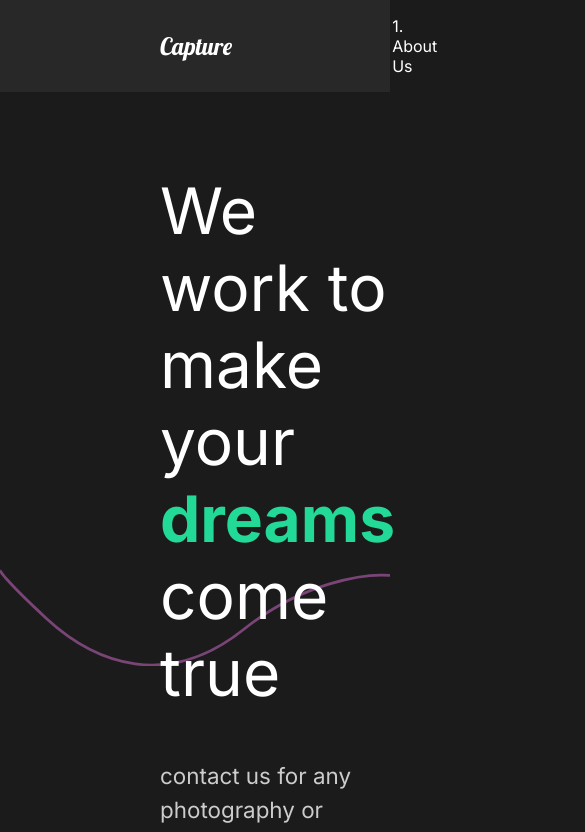
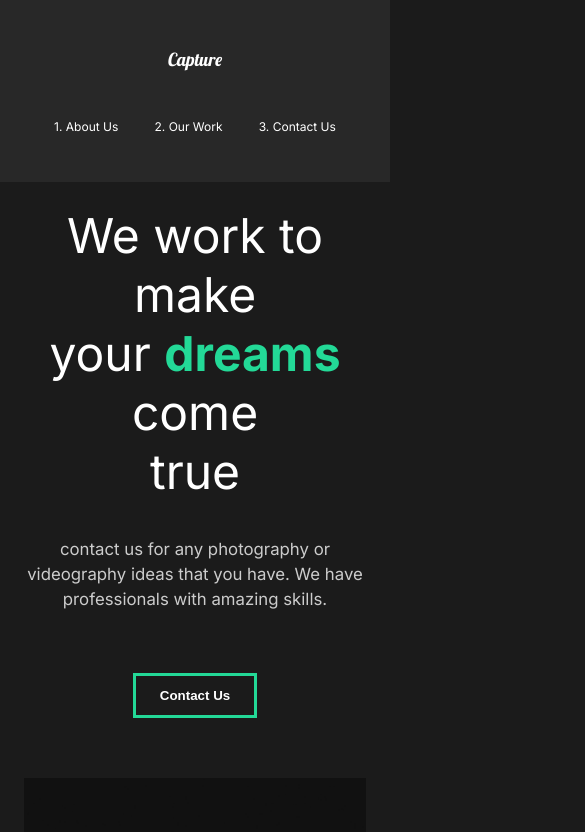
Before and after one commit to btomo86/Capture, a React (Create React App) app: page / in a window 390 px wide. Shown: the top 832 px of the page, 585 px wide, since content can reach past the window. Built offline with nearby package versions, Linux system fonts and the light colour scheme.

Commit message:
added media queries to make it mobile friendly

```diff
--- a/src/Styles.js
+++ b/src/Styles.js
@@ -8,6 +8,11 @@
   justify-content: space-between;
   padding: 5rem 10rem;
   color: white;
+  @media (max-width: 1300px) {
+    display: block;
+    padding: 2rem 2rem;
+    text-align: center;
+  }
 `;
 
 export const Description = styled.div`
@@ -16,6 +21,12 @@
   z-index: 2;
   h2 {
     font-weight: lighter;
+  }
+  @media (max-width: 1300px) {
+    padding: 0;
+    button {
+      margin: 2rem 0rem 5rem 0rem;
+    }
   }
 `;
 
--- a/src/components/GlobalStlye.js
+++ b/src/components/GlobalStlye.js
@@ -6,6 +6,14 @@
     padding: 0;
     box-sizing: border-box;
 }
+
+html {
+    @media (max-width: 1700px) {
+    font-size: 75%;
+
+}
+
+
 body {
     background: #1b1b1b;
     font-family: 'inter', sans-serif;
--- a/src/components/Nav.js
+++ b/src/components/Nav.js
@@ -53,6 +53,22 @@
     padding-left: 10rem;
     position: relative;
   }
+  @media (max-width: 1300px) {
+    flex-direction: column;
+    padding: 2rem 1rem;
+    #logo {
+      display: inline-block;
+      margin: 2rem;
+    }
+    ul {
+      padding: 2rem;
+      justify-content: space-around;
+      width: 100%;
+      li {
+        padding: 0;
+      }
+    }
+  }
 `;
 
 export default Nav;
--- a/src/components/ServicesSection.js
+++ b/src/components/ServicesSection.js
@@ -76,6 +76,9 @@
   @media (max-width: 1300px) {
     justify-content: center;
   }
+  @media (max-width: 1300px) {
+    justify-content: center;
+  }
 `;
 const Card = styled.div`
   flex-basis: 15rem;
--- a/src/components/UseScroll.js
+++ b/src/components/UseScroll.js
@@ -3,7 +3,7 @@
 
 export const useScroll = () => {
   const controls = useAnimation();
-  const [element, view] = useInView({ threshold: 0.2 });
+  const [element, view] = useInView({ threshold: 0.3 });
   if (view) {
     controls.start("show");
   } else {
--- a/src/pages/ContactUs.js
+++ b/src/pages/ContactUs.js
@@ -54,6 +54,9 @@
 const Title = styled.div`
   margin-bottom: 4rem;
   color: black;
+  @media (max-width: 1500px) {
+    margin-top: 5rem;
+  }
 `;
 const Hide = styled.div`
   overflow: hidden;
--- a/src/pages/MovieDetail.js
+++ b/src/pages/MovieDetail.js
@@ -83,6 +83,10 @@
   margin: 5rem 10rem;
   align-items: center;
   justify-content: space-around;
+  @media (max-width: 1500px) {
+    display: block;
+    margin: 2rem 2rem;
+  }
 `;
 
 const AwardStyle = styled.div`
```
Also changed, not shown: 1 other file (tests, documents, lock files or other folders).
